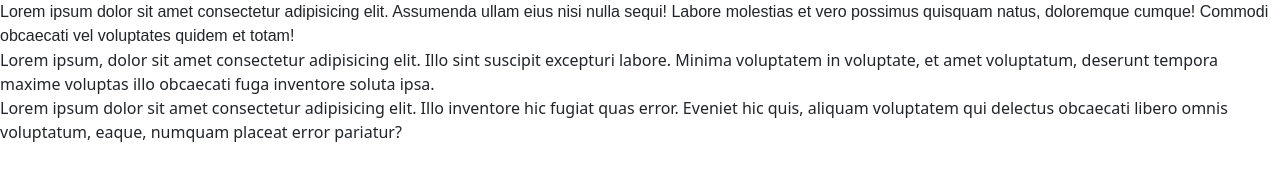
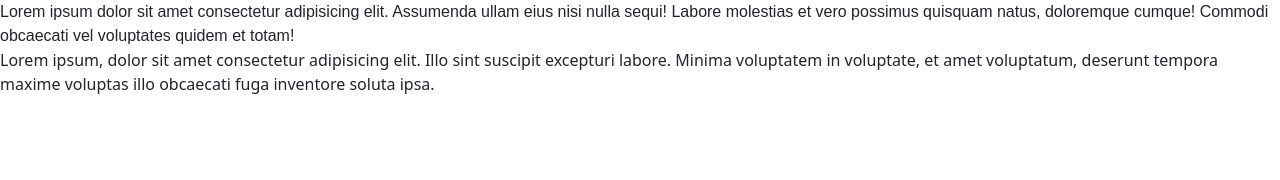
Before and after one commit to GreatKorn/pulse-2, a plain HTML site: page src/index.html in a window 1280 px wide. Drawn offline with nearby package versions, Linux system fonts and the light colour scheme; files that its build step writes are made by us from their sources.

Commit message:
second commit

```diff
--- a/src/index.html
+++ b/src/index.html
@@ -11,7 +11,6 @@
 </head>
 <body>
     <div class="cal">Lorem ipsum dolor sit amet consectetur adipisicing elit. Assumenda ullam eius nisi nulla sequi! Labore molestias et vero possimus quisquam natus, doloremque cumque! Commodi obcaecati vel voluptates quidem et totam!</div>
-    Lorem ipsum, dolor sit amet consectetur adipisicing elit. Illo sint suscipit excepturi labore. Minima voluptatem in voluptate, et amet voluptatum, deserunt tempora maxime voluptas illo obcaecati fuga inventore soluta ipsa. <br>
-    Lorem ipsum dolor sit amet consectetur adipisicing elit. Illo inventore hic fugiat quas error. Eveniet hic quis, aliquam voluptatem qui delectus obcaecati libero omnis voluptatum, eaque, numquam placeat error pariatur? <br>
+    Lorem ipsum, dolor sit amet consectetur adipisicing elit. Illo sint suscipit excepturi labore. Minima voluptatem in voluptate, et amet voluptatum, deserunt tempora maxime voluptas illo obcaecati fuga inventore soluta ipsa.
 </body>
 </html>
```
